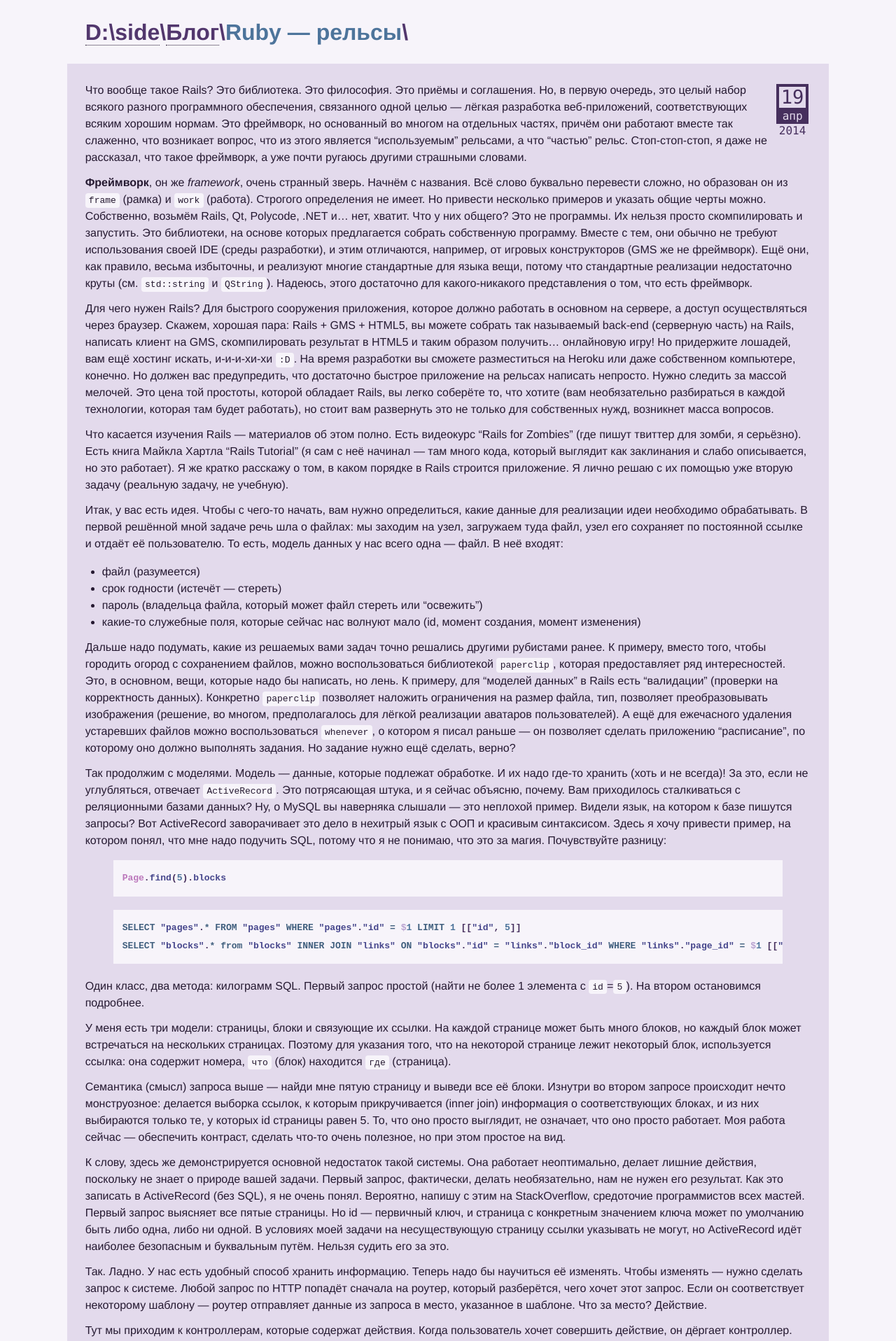
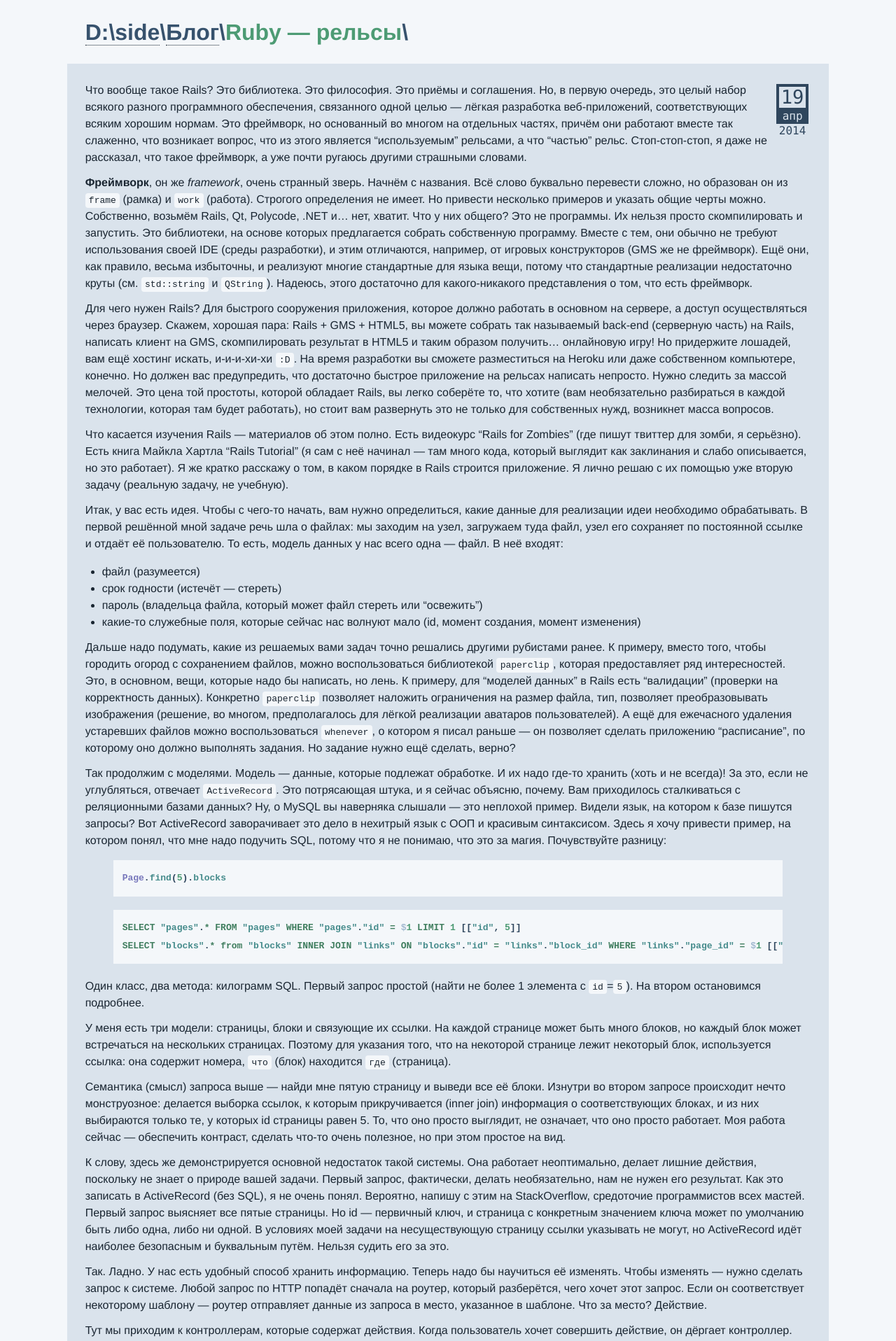
Before and after one commit to D-side/d-side.github.io, a Jekyll site: the page built from _posts/2014-04-19-ruby-rails.md, in a window 1280 px wide. Shown: the top 1916 px of the page at 70% size. Built offline with Jekyll 4.4.1, drawn with Linux system fonts in a browser that asks for light colours; nearby versions of some CDN libraries; comment, search, counter and statistics services are not loaded.

Commit message:
New colors again

```diff
--- a/assets/main.sass
+++ b/assets/main.sass
@@ -3,7 +3,7 @@
 
 // Theme
 //@import "themes/solarized"
-$sample: #324
+$sample: #234
 @import "themes/near-mixer.sass"
 @import "themes/mix/contrast"
 
```
